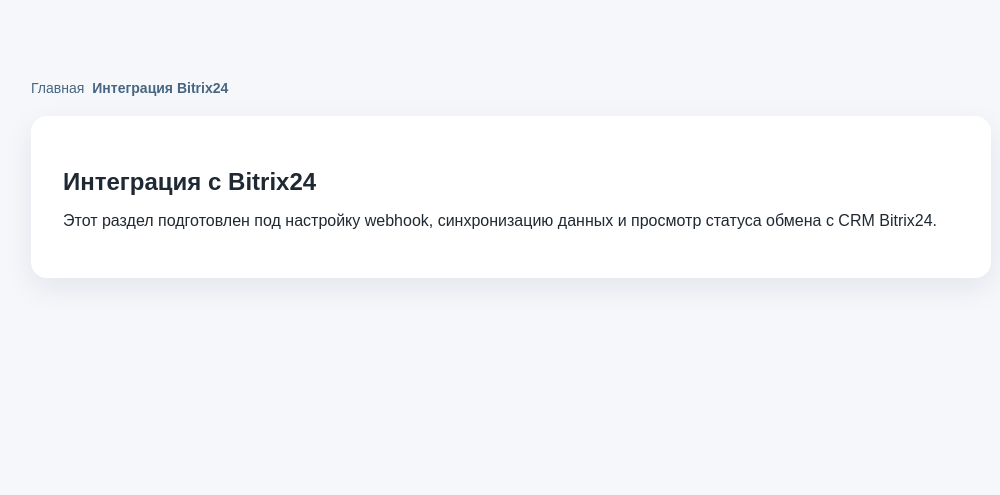
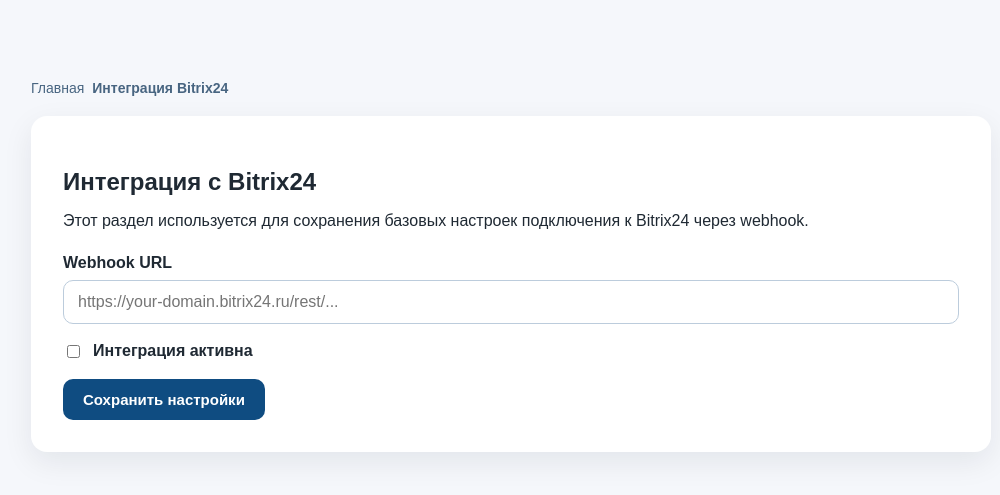
Before and after one commit to d15944343-a11y/bitrix24-resource, a Flask app: page /integration in a window 1280 px wide. Shown: the part 89-584 px from the top of the page, without its empty margins (129-1129 px from the left). Run offline with Flask 3, Linux system fonts and the light colour scheme; the visitor is signed in with stand-in values (Sample User, id 1).

Commit message:
Добавил сохранение настроек интеграции Bitrix24

```diff
--- a/app/routes.py
+++ b/app/routes.py
@@ -2,7 +2,7 @@ from flask import Blueprint, flash, g, redirect, render_template, request, sessi
 
 from .auth import login_required, role_required
 from .extensions import db
-from .models import Client, FeedbackMessage, Role, User
+from .models import Client, FeedbackMessage, IntegrationSetting, Role, User
 
 
 main_bp = Blueprint("main", __name__)
@@ -229,10 +229,49 @@ def client_delete(client_id: int):
     return redirect(url_for("main.clients"))
 
 
-@main_bp.route("/integration")
+@main_bp.route("/integration", methods=["GET", "POST"])
+@login_required
 def integration():
+    setting = IntegrationSetting.query.filter_by(service_name="bitrix24").first()
+
+    if request.method == "POST":
+        webhook_url = request.form.get("webhook_url", "").strip()
+        is_active = request.form.get("is_active") == "on"
+
+        if not webhook_url:
+            flash("Укажите webhook URL для интеграции.", "error")
+            return render_template(
+                "integration.html",
+                setting=setting,
+                form_data=request.form,
+                breadcrumbs=[
+                    {"title": "Главная", "endpoint": "main.index"},
+                    {"title": "Интеграция Bitrix24"},
+                ],
+            )
+
+        if setting is None:
+            setting = IntegrationSetting(
+                service_name="bitrix24",
+                webhook_url=webhook_url,
+                is_active=is_active,
+            )
+            db.session.add(setting)
+        else:
+            setting.webhook_url = webhook_url
+            setting.is_active = is_active
+
+        db.session.commit()
+        flash("Настройки интеграции сохранены.", "success")
+        return redirect(url_for("main.integration"))
+
     return render_template(
         "integration.html",
+        setting=setting,
+        form_data={
+            "webhook_url": setting.webhook_url if setting else "",
+            "is_active": setting.is_active if setting else False,
+        },
         breadcrumbs=[
             {"title": "Главная", "endpoint": "main.index"},
             {"title": "Интеграция Bitrix24"},
--- a/app/static/css/style.css
+++ b/app/static/css/style.css
@@ -185,6 +185,24 @@ body {
     color: #ffffff;
 }
 
+.status-badge {
+    display: inline-block;
+    padding: 10px 14px;
+    border-radius: 999px;
+    font-weight: 700;
+    font-size: 14px;
+}
+
+.status-badge--active {
+    background-color: #dcfce7;
+    color: #166534;
+}
+
+.status-badge--inactive {
+    background-color: #fee2e2;
+    color: #991b1b;
+}
+
 .breadcrumbs {
     display: flex;
     flex-wrap: wrap;
--- a/app/templates/integration.html
+++ b/app/templates/integration.html
@@ -5,6 +5,32 @@
 {% block content %}
 <section class="card">
     <h1>Интеграция с Bitrix24</h1>
-    <p>Этот раздел подготовлен под настройку webhook, синхронизацию данных и просмотр статуса обмена с CRM Bitrix24.</p>
+    <p>Этот раздел используется для сохранения базовых настроек подключения к Bitrix24 через webhook.</p>
+
+    <form class="auth-form" method="post">
+        <label class="form-field">
+            <span>Webhook URL</span>
+            <input type="url" name="webhook_url" value="{{ form_data.get('webhook_url', '') }}" placeholder="https://your-domain.bitrix24.ru/rest/..." required>
+        </label>
+
+        <label class="checkbox-field">
+            <input type="checkbox" name="is_active" {% if form_data.get('is_active') %}checked{% endif %}>
+            <span>Интеграция активна</span>
+        </label>
+
+        <button class="button" type="submit">Сохранить настройки</button>
+    </form>
+
+    {% if setting %}
+    <div class="section-actions">
+        <span class="status-badge {% if setting.is_active %}status-badge--active{% else %}status-badge--inactive{% endif %}">
+            {% if setting.is_active %}
+            Интеграция включена
+            {% else %}
+            Интеграция выключена
+            {% endif %}
+        </span>
+    </div>
+    {% endif %}
 </section>
 {% endblock %}
```
Also changed, not shown: app/models.py (+11 -0 lines).
